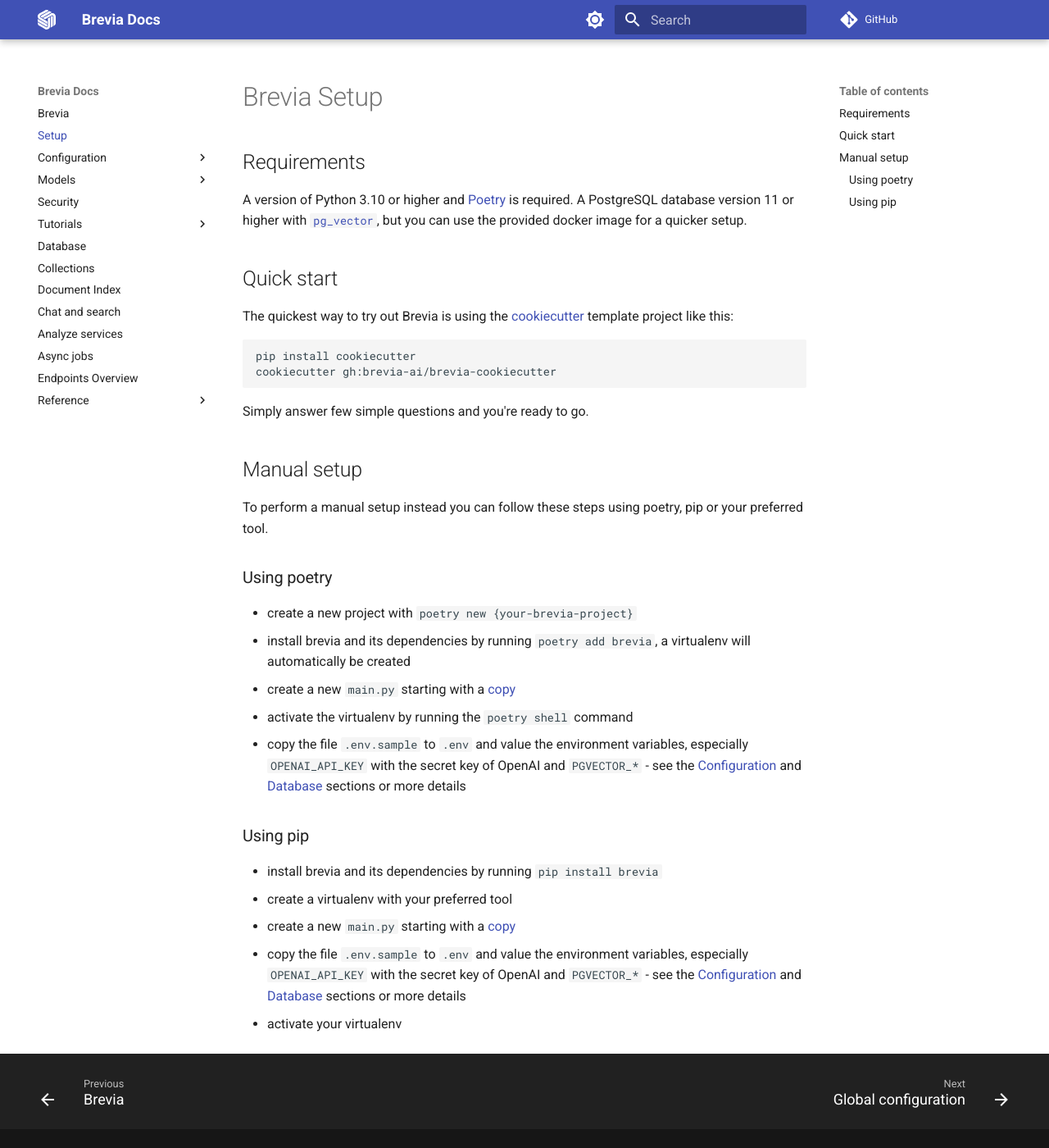
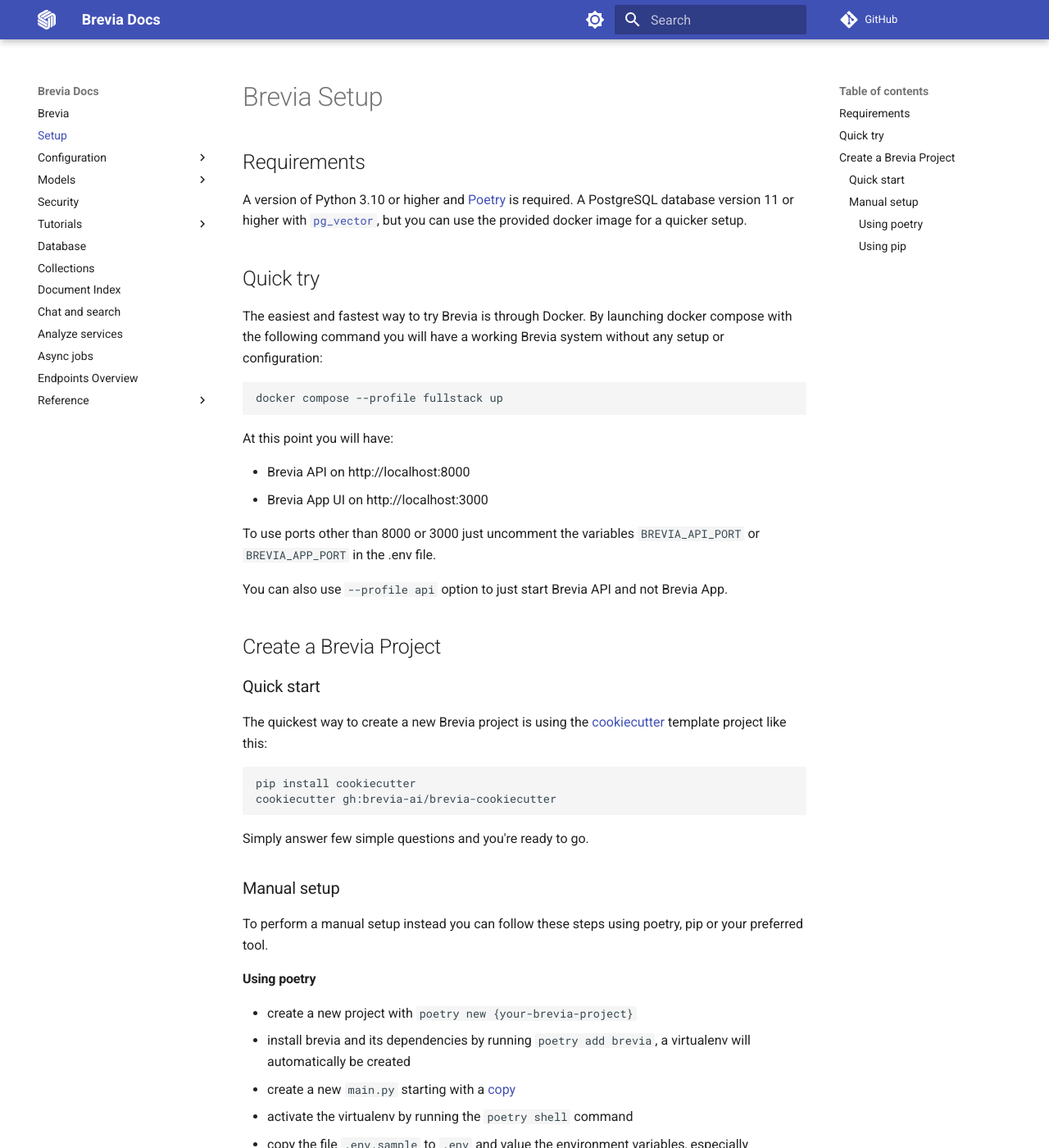
Before and after one commit to brevia-ai/brevia, an MkDocs documentation site: the page built from docs/setup.md, in a window 1280 px wide and 1400 px high. Shown: the whole window at 82% size. Built offline with MkDocs 1.6.1 and Material for MkDocs 9.7.7, drawn with Linux system fonts in a browser that asks for light colours; comment, search, counter and statistics services are not loaded.

````diff
--- a/docs/setup.md
+++ b/docs/setup.md
@@ -5,9 +5,28 @@
 A version of Python 3.10 or higher and [Poetry](https://python-poetry.org/docs/#installation) is required.
 A PostgreSQL database version 11 or higher with [`pg_vector`](https://github.com/pgvector/pgvector), but you can use the provided docker image for a quicker setup.
 
-## Quick start
+## Quick try
 
-The quickest way to try out Brevia is using the [cookiecutter](https://github.com/cookiecutter/cookiecutter) template project like this:
+The easiest and fastest way to try Brevia is through Docker. By launching docker compose with the following command you will have a working Brevia system without any setup or configuration:
+
+```bash
+docker compose --profile fullstack up
+```
+
+At this point you will have:
+
+* Brevia API on http://localhost:8000
+* Brevia App UI on http://localhost:3000
+
+To use ports other than 8000 or 3000 just uncomment the variables `BREVIA_API_PORT` or `BREVIA_APP_PORT` in the .env file.
+
+You can also use `--profile api` option to just start Brevia API and not Brevia App.
+
+## Create a Brevia Project
+
+### Quick start
+
+The quickest way to create a new Brevia project is using the [cookiecutter](https://github.com/cookiecutter/cookiecutter) template project like this:
 
 ```bash
 pip install cookiecutter
@@ -16,11 +35,11 @@
 
 Simply answer few simple questions and you're ready to go.
 
-## Manual setup
+### Manual setup
 
 To perform a manual setup instead you can follow these steps using poetry, pip or your preferred tool.
 
-### Using poetry
+#### Using poetry
 
 * create a new project with `poetry new {your-brevia-project}`
 * install brevia and its dependencies by running `poetry add brevia`, a virtualenv will automatically be created
@@ -28,7 +47,7 @@
 * activate the virtualenv by running the `poetry shell` command
 * copy the file `.env.sample` to `.env` and value the environment variables, especially `OPENAI_API_KEY` with the secret key of OpenAI and `PGVECTOR_*` - see the [Configuration](config.md) and [Database](database.md) sections or more details
 
-### Using pip
+#### Using pip
 
 * install brevia and its dependencies by running `pip install brevia`
 * create a virtualenv with your preferred tool
--- a/mkdocs.yml
+++ b/mkdocs.yml
@@ -44,7 +44,8 @@
     - Overview: models/overview.md
     - OpenAI: models/openai.md
     - Cohere: models/cohere.md
-    - Ollama: models/other_models.md
+    - Ollama: models/ollama.md
+    - Other Models: models/other_models.md
   - Security: security.md
   - Tutorials:
     - Create Simple RAG: tutorials/create_collection.md
````
Also changed, not shown: docs/models/cohere.md (+34 -0 lines), docs/models/ollama.md (added, +41 -0 lines), docs/models/openai.md (+40 -0 lines), docs/models/other_models.md (+13 -0 lines), docs/models/overvew.md (deleted, +0 -3 lines), docs/models/overview.md (added, +28 -0 lines).
